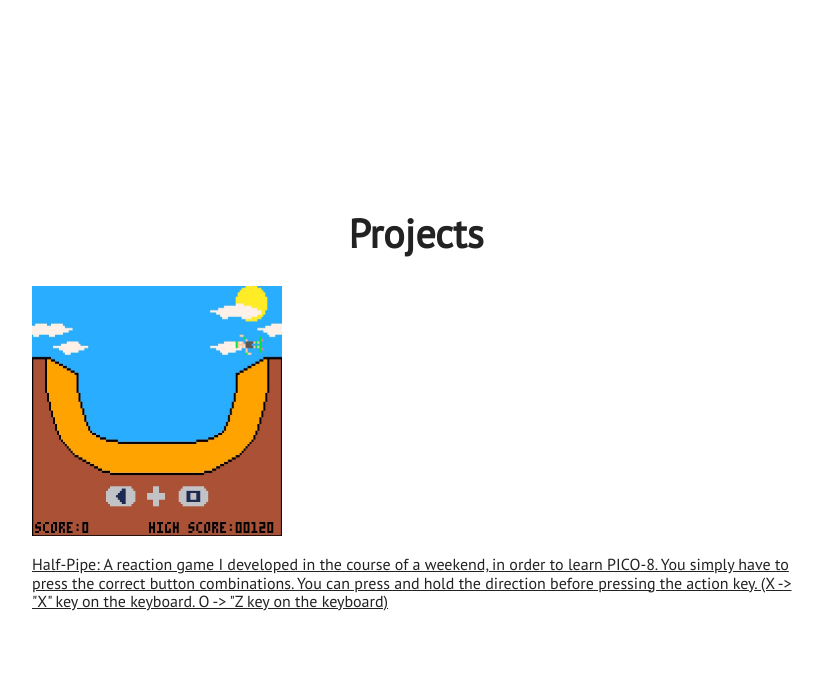
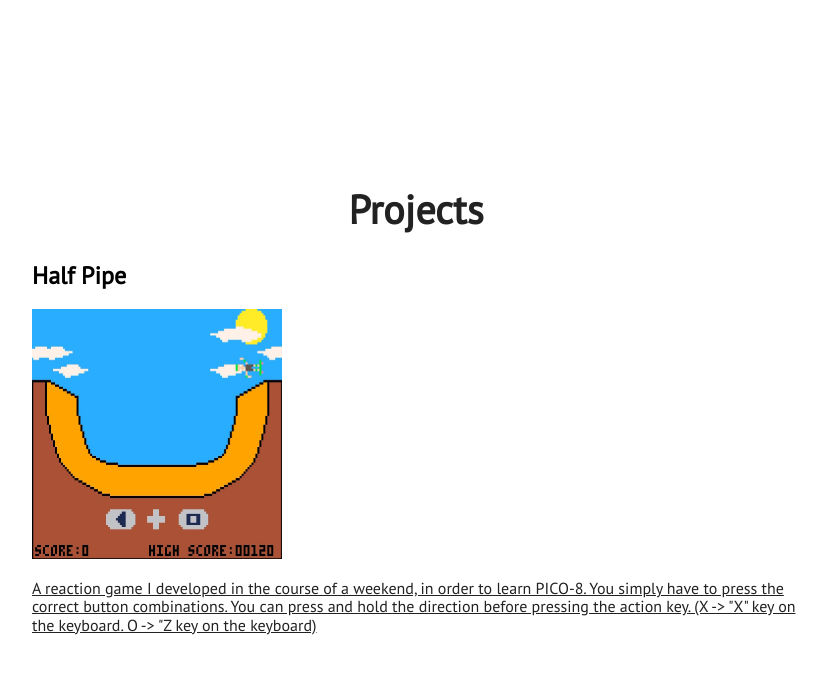
Before and after one commit to mkoseoglu091/mkoseoglu091.github.io, a Jekyll site: the page built from index.html, in a window 1280 px wide and 900 px high, scrolled down 3012 px. Shown: the top 674 px of the window, without its empty margins (224-1050 px from the left). Built offline with Jekyll 4.4.1, drawn with Linux system fonts in a browser that asks for light colours; nearby versions of some CDN libraries.

```diff
--- a/_includes/projects.html
+++ b/_includes/projects.html
@@ -2,10 +2,10 @@
     <section class="section projects" id="projects">
         <div class="full-width">
             <div class="section-heading" id="featured-projects-text">Projects</div>
-
+                <h2>Half Pipe</h2>
                 <a href="halfpipe.html">
                     <img alt="Half Pipe" src="../assets/images/halfpipe screenshot.jpg" width="250" height="250">
-                <p>Half-Pipe: A reaction game I developed in the course of a weekend, in order to learn PICO-8. You simply have to press the correct button combinations. You can press and hold the direction before pressing the action key. (X -> "X" key on the keyboard. O -> "Z key on the keyboard)</p>
+                <p>A reaction game I developed in the course of a weekend, in order to learn PICO-8. You simply have to press the correct button combinations. You can press and hold the direction before pressing the action key. (X -> "X" key on the keyboard. O -> "Z key on the keyboard)</p>
 
 
 
```
